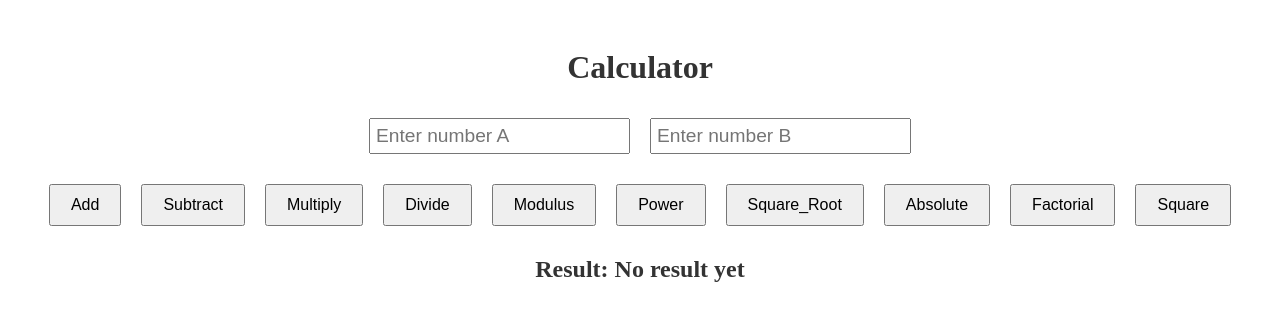
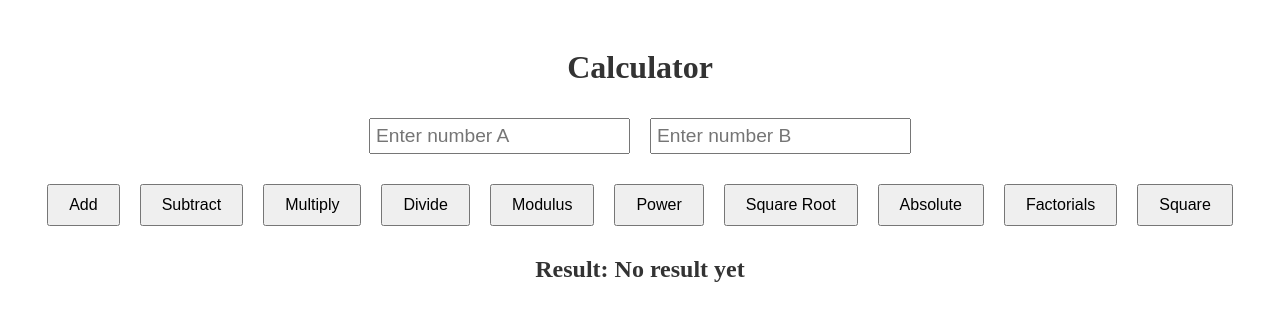
Before and after one commit to mohdhamzaabbasi/Calculator, a React (Create React App) app in the folder frontend/: page / in a window 1280 px wide. Shown: the top 320 px of the page. Built offline with nearby package versions, Linux system fonts and the light colour scheme.

Commit message:
UI updated

```diff
--- a/frontend/src/App.js
+++ b/frontend/src/App.js
@@ -52,9 +52,9 @@ function App() {
         <button onClick={() => handleOperation('divide')}>Divide</button>
         <button onClick={() => handleOperation('mod')}>Modulus</button>
         <button onClick={() => handleOperation('power')}>Power</button>
-        <button onClick={() => handleOperation('sqrt')}>Square_Root</button>
+        <button onClick={() => handleOperation('sqrt')}>Square Root</button>
         <button onClick={() => handleOperation('absolute')}>Absolute</button>
-        <button onClick={() => handleOperation('factorial')}>Factorial</button>
+        <button onClick={() => handleOperation('factorial')}>Factorials</button>
         <button onClick={() => handleOperation('square')}>Square</button>
       </div>
       <h2>Result: {result !== null ? result : 'No result yet'}</h2>
```
